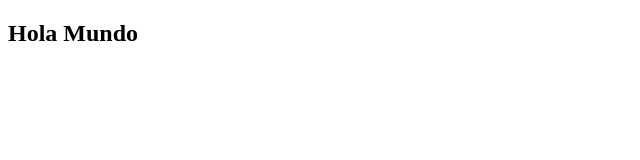
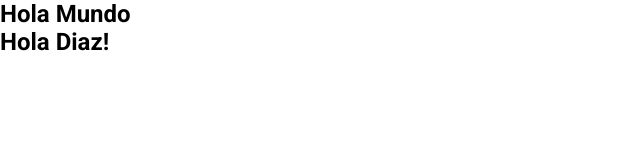
Before and after one commit to Juank521/Jk, a plain HTML site: page index.html in a window 1280 px wide. Shown: the whole page, without its empty margins (0-640 px from the left). Drawn offline with Linux system fonts and the light colour scheme; files that its build step writes are made by us from their sources.

Commit message:
actualizar index

```diff
--- a/index.html
+++ b/index.html
@@ -3,9 +3,17 @@
 <head>
     <meta charset="UTF-8">
     <meta name="viewport" content="width=device-width, initial-scale=1.0">
+    <link rel="stylesheet" href="Css/style.css">
     <title>Document</title>
+    <link rel="preconnect" href="https://fonts.googleapis.com">
+    <link rel="preconnect" href="https://fonts.gstatic.com" crossorigin>
+    <link href="https://fonts.googleapis.com/css2?family=Roboto:ital,wght@0,100..900;1,100..900&display=swap" rel="stylesheet">
 </head>
 <body>
-    <h2>Hola Mundo</h2>
+    <section>
+    <h1>Hola Mundo</h1>
+
+    <h2>Hola Diaz!</h2>
+    </section>
 </body>
 </html>
```
